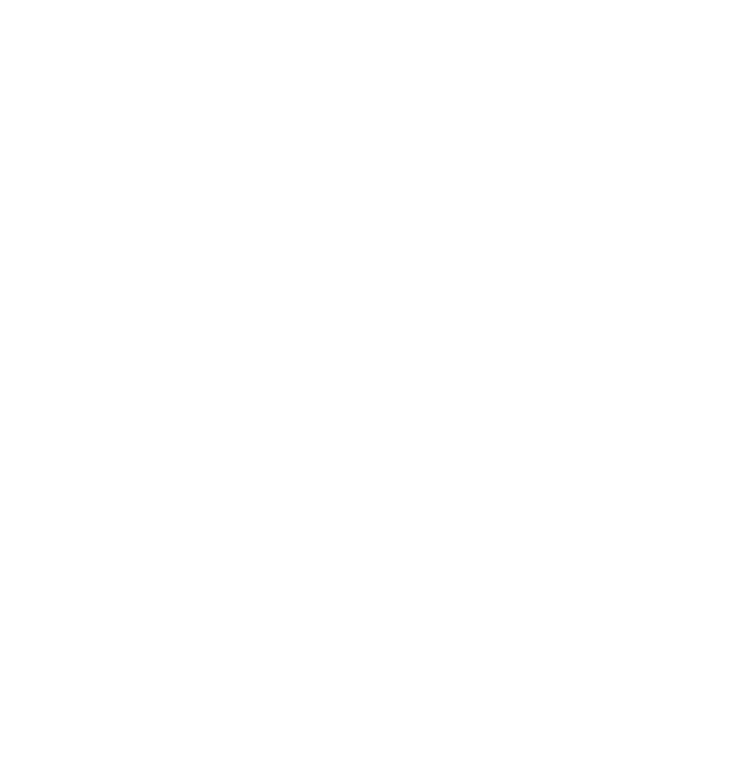
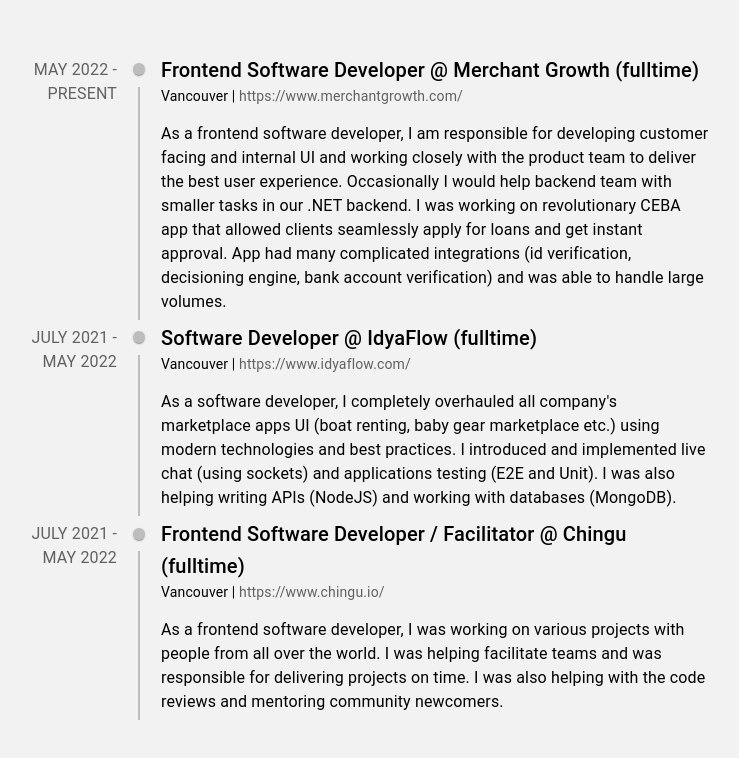
Before and after one commit to BirdyArt/about, a React (Vite) app in the folder portfolio/: page / in a window 1280 px wide. Shown: the part 814-1572 px from the top of the page, without its empty margins (281-1020 px from the left). Before the commit the page ends 800 px from the top, so only its background shows below. Built offline with nearby package versions, Linux system fonts and the light colour scheme; the HTML template or start-up script is replaced by a standard one.

Commit message:
feat: introduced careers timeline

```diff
--- a/portfolio/package.json
+++ b/portfolio/package.json
@@ -13,6 +13,7 @@
     "@emotion/react": "^11.11.4",
     "@emotion/styled": "^11.11.5",
     "@fontsource/roboto": "^5.0.13",
+    "@mui/lab": "^5.0.0-alpha.170",
     "@mui/material": "^5.15.18",
     "react": "^18.2.0",
     "react-dom": "^18.2.0"
--- a/portfolio/src/App.tsx
+++ b/portfolio/src/App.tsx
@@ -1,12 +1,14 @@
 import { Box } from "@mui/material";
 import Hero from "./components/Hero";
 import AppBarTop from "./components/AppBar";
+import Careers from "./components/Careers";
 
 const App = () => {
   return (
-    <Box bgcolor={"#F5F5F5"} px={32} pt={16}>
+    <Box>
       <AppBarTop />
       <Hero />
+      <Careers />
     </Box>
   );
 };
--- a/portfolio/src/components/AppBar.tsx
+++ b/portfolio/src/components/AppBar.tsx
@@ -7,6 +7,8 @@
       sx={{
         background: "#F5F5F5",
         boxShadow: "none",
+        paddingX: 32,
+        paddingTop: 16,
       }}
     >
       <Toolbar>
--- /dev/null
+++ b/portfolio/src/components/Careers.tsx
@@ -0,0 +1,133 @@
+import {
+  Timeline,
+  TimelineItem,
+  TimelineSeparator,
+  TimelineDot,
+  TimelineConnector,
+  TimelineContent,
+} from "@mui/lab";
+import { Box, Link, Typography } from "@mui/material";
+import TimelineOppositeContent, {
+  timelineOppositeContentClasses,
+} from "@mui/lab/TimelineOppositeContent";
+
+const Careers = () => {
+  return (
+    <Box
+      height={window.innerHeight}
+      display="flex"
+      alignItems={"center"}
+      justifyContent={"center"}
+      bgcolor={"#F2F2F2"}
+      px={32}
+    >
+      <Timeline
+        sx={{
+          [`& .${timelineOppositeContentClasses.root}`]: {
+            flex: 0.2,
+          },
+        }}
+      >
+        <TimelineItem>
+          <TimelineOppositeContent color="text.secondary">
+            MAY 2022 - PRESENT
+          </TimelineOppositeContent>
+          <TimelineSeparator>
+            <TimelineDot />
+            <TimelineConnector />
+          </TimelineSeparator>
+          <TimelineContent sx={{ paddingTop: "2px" }}>
+            <Typography variant="h6">
+              Frontend Software Developer @ Merchant Growth (fulltime)
+            </Typography>
+            <Typography variant="body2">
+              Vancouver |{" "}
+              <Link
+                href="https://merchantgrowth.com"
+                color="text.secondary"
+                sx={{ textDecoration: "none" }}
+              >
+                https://www.merchantgrowth.com/
+              </Link>
+            </Typography>
+            <Typography variant="body1" mt={2}>
+              As a frontend software developer, I am responsible for developing
+              customer facing and internal UI and working closely with the
+              product team to deliver the best user experience. Occasionally I
+              would help backend team with smaller tasks in our .NET backend. I
+              was working on revolutionary CEBA app that allowed clients
+              seamlessly apply for loans and get instant approval. App had many
+              complicated integrations (id verification, decisioning engine,
+              bank account verification) and was able to handle large volumes.
+            </Typography>
+          </TimelineContent>
+        </TimelineItem>
+        <TimelineItem>
+          <TimelineOppositeContent color="text.secondary">
+            JULY 2021 - MAY 2022
+          </TimelineOppositeContent>
+          <TimelineSeparator>
+            <TimelineDot />
+            <TimelineConnector />
+          </TimelineSeparator>
+          <TimelineContent sx={{ paddingTop: "2px" }}>
+            <Typography variant="h6">
+              Software Developer @ IdyaFlow (fulltime)
+            </Typography>
+            <Typography variant="body2">
+              Vancouver |{" "}
+              <Link
+                href="https://www.idyaflow.com/"
+                color="text.secondary"
+                sx={{ textDecoration: "none" }}
+              >
+                https://www.idyaflow.com/
+              </Link>
+            </Typography>
+            <Typography variant="body1" mt={2}>
+              As a software developer, I completely overhauled all company's
+              marketplace apps UI (boat renting, baby gear marketplace etc.)
+              using modern technologies and best practices. I introduced and
+              implemented live chat (using sockets) and applications testing
+              (E2E and Unit). I was also helping writing APIs (NodeJS) and
+              working with databases (MongoDB).
+            </Typography>
+          </TimelineContent>
+        </TimelineItem>
+        <TimelineItem>
+          <TimelineOppositeContent color="text.secondary">
+            JULY 2021 - MAY 2022
+          </TimelineOppositeContent>
+          <TimelineSeparator>
+            <TimelineDot />
+            <TimelineConnector />
+          </TimelineSeparator>
+          <TimelineContent sx={{ paddingTop: "2px" }}>
+            <Typography variant="h6">
+              Frontend Software Developer / Facilitator @ Chingu (fulltime)
+            </Typography>
+            <Typography variant="body2">
+              Vancouver |{" "}
+              <Link
+                href="https://www.chingu.io/"
+                color="text.secondary"
+                sx={{ textDecoration: "none" }}
+              >
+                https://www.chingu.io/
+              </Link>
+            </Typography>
+            <Typography variant="body1" mt={2}>
+              As a frontend software developer, I was working on various
+              projects with people from all over the world. I was helping
+              facilitate teams and was responsible for delivering projects on
+              time. I was also helping with the code reviews and mentoring
+              community newcomers.
+            </Typography>
+          </TimelineContent>
+        </TimelineItem>
+      </Timeline>
+    </Box>
+  );
+};
+
+export default Careers;
--- a/portfolio/src/components/Hero.tsx
+++ b/portfolio/src/components/Hero.tsx
@@ -3,16 +3,17 @@
 const Hero = () => {
   return (
     <Box
-      width={"100%"}
       height={`calc(${window.innerHeight}px - 192px)`}
       display="flex"
       alignItems={"center"}
       justifyContent={"center"}
+      bgcolor={"#F5F5F5"}
+      px={32}
     >
       <Box display={"flex"} alignItems={"center"}>
         <Box width={"520px"} mr={4}>
           <Typography variant="h4" fontWeight={300}>
-            Hi, I am a full stack developer from Canada.
+            Hi, I am a software developer based in Vancouver, Canada.
           </Typography>
           <Typography variant="h6" fontWeight={300}>
             Over the years I developed a skill set in a range of technologies
```
Also changed, not shown: 1 other file (tests, documents, lock files or other folders).
